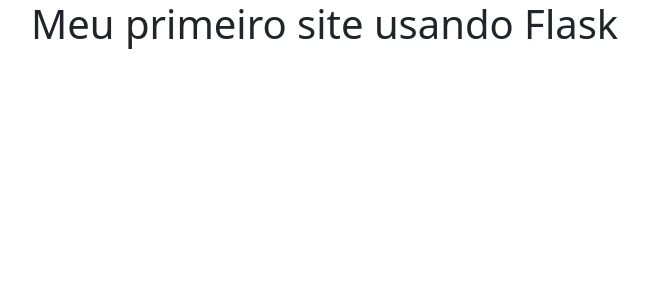
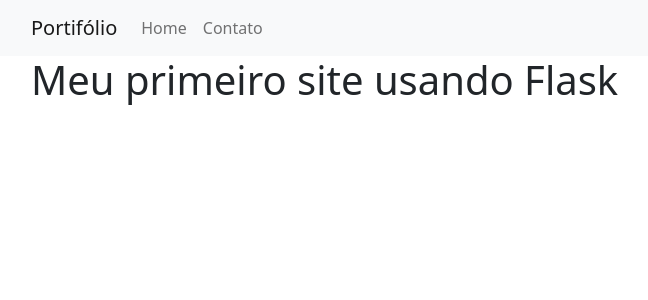
Before and after one commit to aparecidapires/Portifolio, a Flask app: page / in a window 1280 px wide. Shown: the top 300 px of the page, without its empty margins (51-699 px from the left). Run offline with Flask 2, Linux system fonts and the light colour scheme.

Commit message:
Create navigation bar

```diff
--- a/main.py
+++ b/main.py
@@ -6,5 +6,9 @@
 def home():
     return render_template('home.html')
 
+@app.route('/contato')
+def contato():
+    return render_template('contato.html')
+
 if __name__ == '__main__':
     app.run(debug=True)
--- a/templates/index.html
+++ b/templates/index.html
@@ -11,6 +11,8 @@
     </head>
     <body>
 
+        {% include 'navbar.html' %}
+
         {% block body %}
         {% endblock %}
 
--- /dev/null
+++ b/templates/navbar.html
@@ -0,0 +1,18 @@
+<nav class="navbar navbar-expand-lg navbar-light bg-light">
+    <div class="container">
+      <a class="navbar-brand" href="/">Portifólio</a>
+      <button class="navbar-toggler" type="button" data-bs-toggle="collapse" data-bs-target="#navbarSupportedContent" aria-controls="navbarSupportedContent" aria-expanded="false" aria-label="Toggle navigation">
+        <span class="navbar-toggler-icon"></span>
+      </button>
+      <div class="collapse navbar-collapse" id="navbarSupportedContent">
+        <ul class="navbar-nav me-auto mb-2 mb-lg-0">
+          <li class="nav-item">
+            <a class="nav-link" aria-current="page" href="/">Home</a>
+          </li>
+          <li class="nav-item">
+            <a class="nav-link" href="/contato">Contato</a>
+          </li>
+        </ul>
+      </div>
+    </div>
+</nav>
```
Also changed, not shown: templates/contato.html (added, +7 -0 lines).
